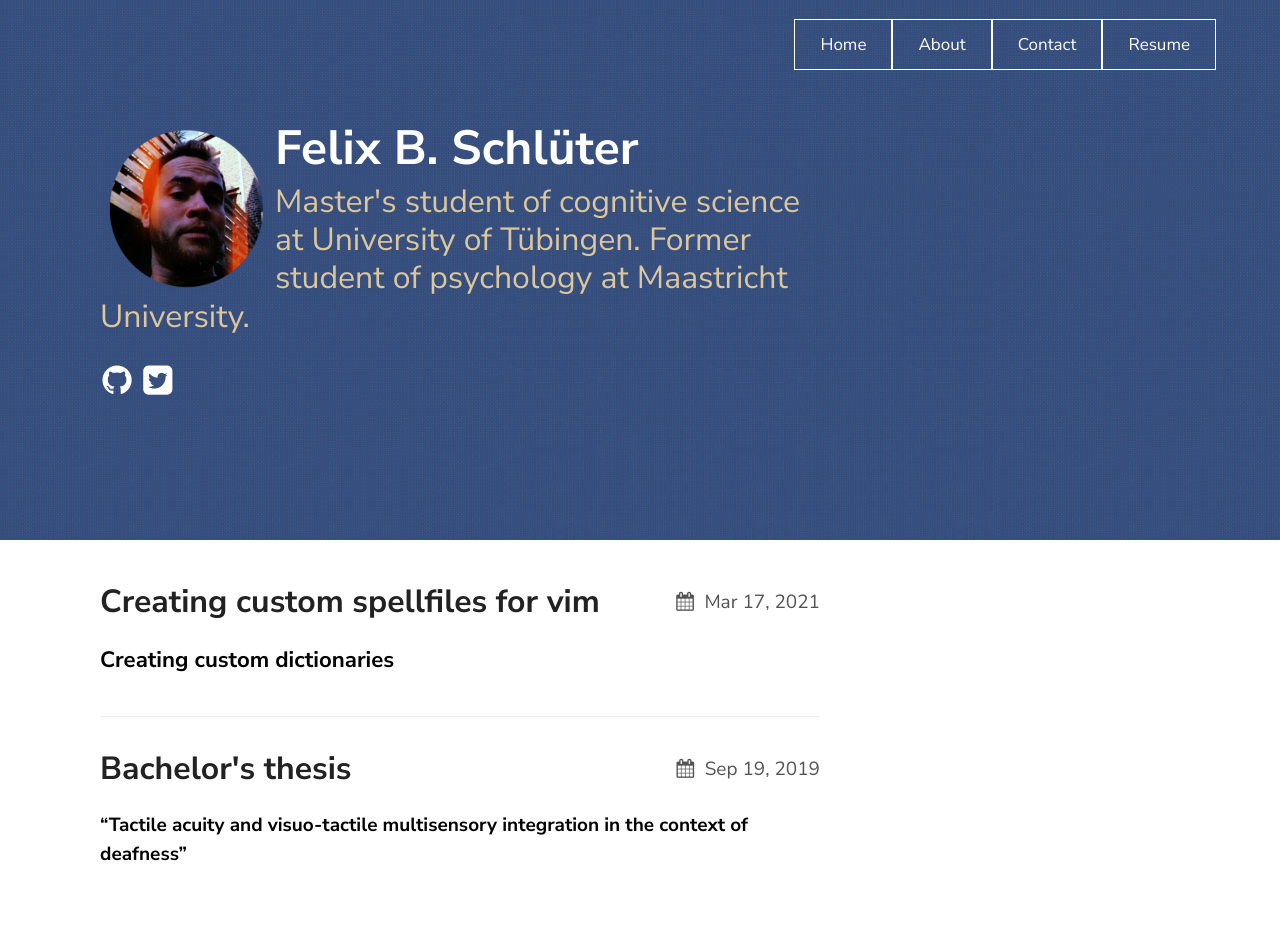
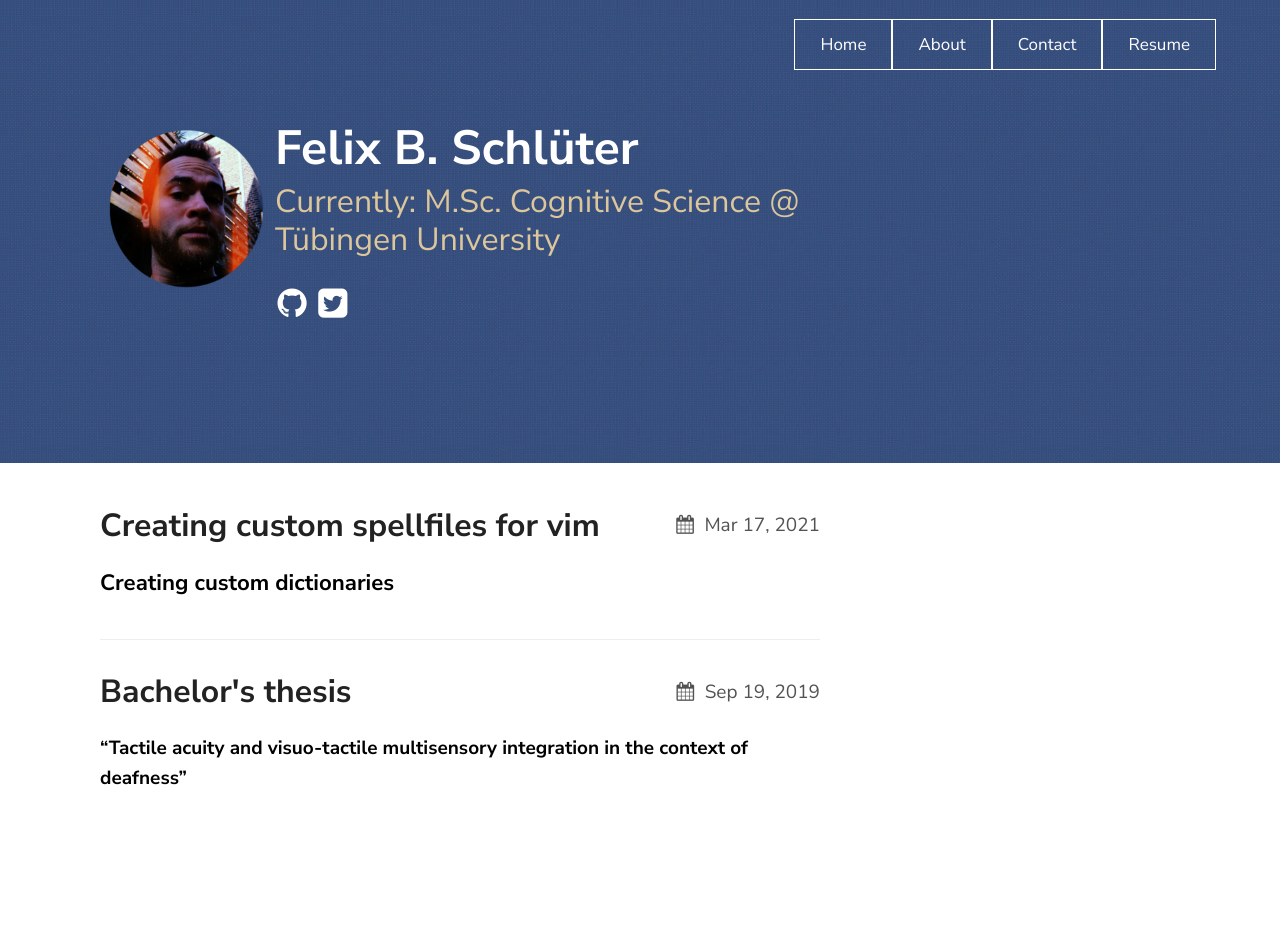
Before and after one commit to felixschltr/blog, a Jekyll site: the page built from index.md, in a window 1280 px wide. Built offline with Jekyll 4.4.1, drawn with Linux system fonts in a browser that asks for light colours; after the commit the page ends 900 px from its top, so only the background shows below that.

Commit message:
title change

```diff
--- a/Gemfile
+++ b/Gemfile
@@ -17,7 +17,7 @@ gem "texture"
 group :jekyll_plugins do
 #  gem "jekyll-feed", "~> 0.12"
 end
-
+#gem "kramdown", ">= 2.3.0"
 # Windows and JRuby does not include zoneinfo files, so bundle the tzinfo-data gem
 # and associated library.
 install_if -> { RUBY_PLATFORM =~ %r!mingw|mswin|java! } do
--- a/_config.yml
+++ b/_config.yml
@@ -28,7 +28,7 @@ baseurl: /blog
 
 texture:
   title: Felix B. Schlüter
-  tagline: Master's student of cognitive science at University of Tübingen.                                                                         Former student of psychology at Maastricht University.
+  tagline: 'Currently: M.Sc. Cognitive Science @ Tübingen University'
   date_format: "%b %-d, %Y"
 
   social_links:
```
Also changed, not shown: 2 other files.
